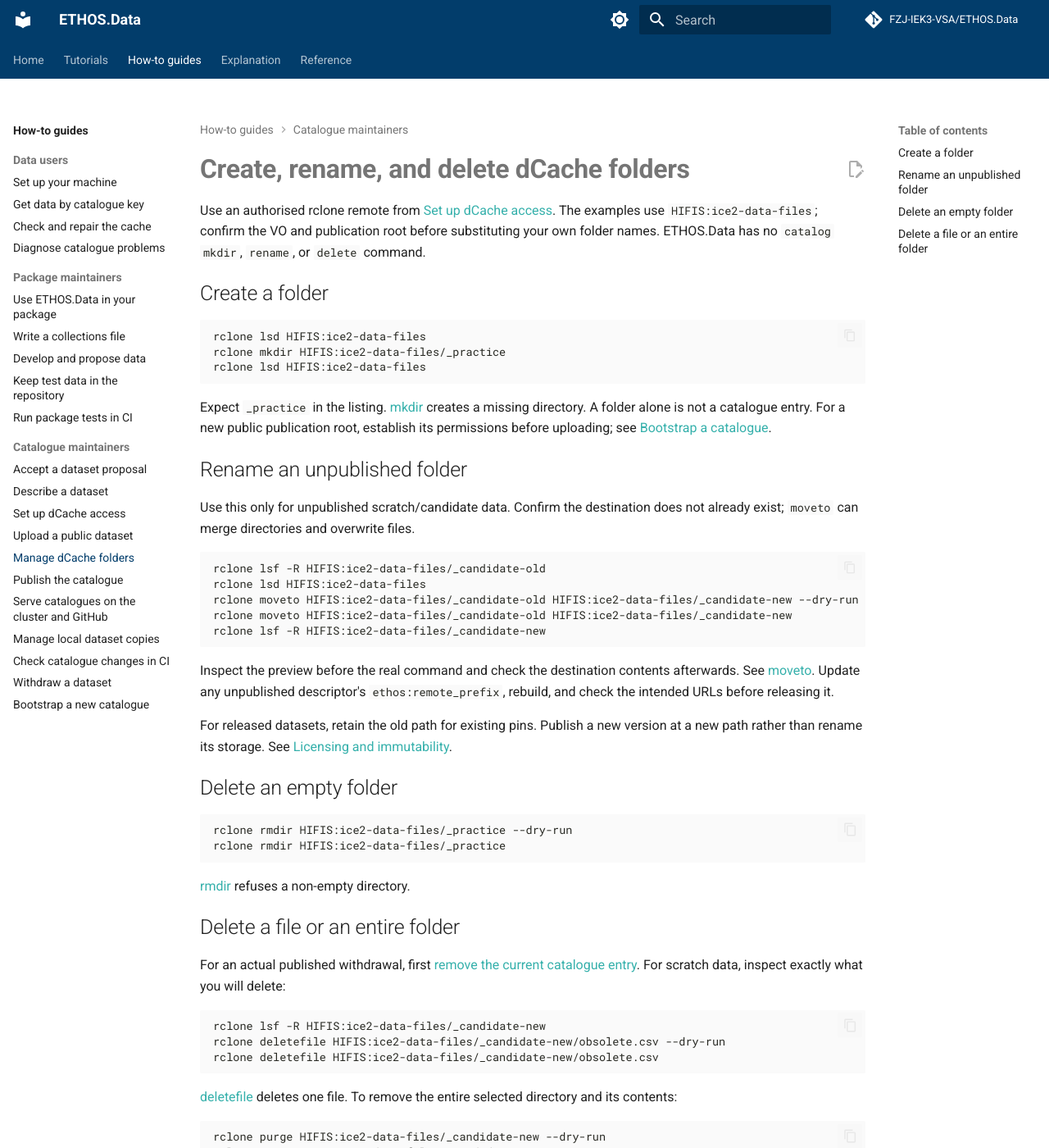
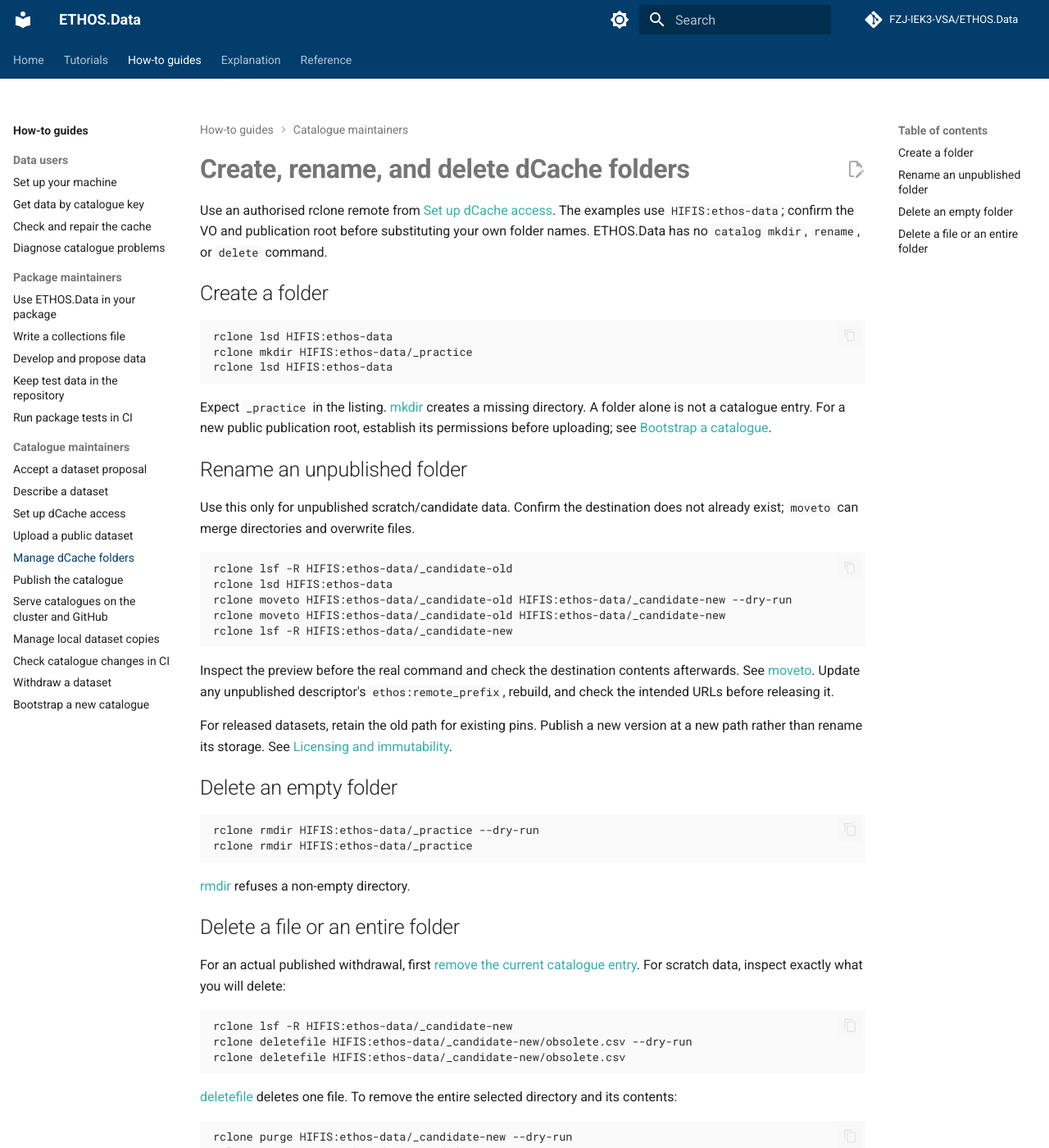
Before and after one commit to FZJ-IEK3-VSA/ETHOS.Data, an MkDocs documentation site: the page built from docs/how-to/catalogue-maintainers/manage-dcache-folders.md, in a window 1280 px wide and 1400 px high. Shown: the whole window at 82% size. Built offline with MkDocs 1.6.1 and Material for MkDocs 9.7.7, drawn with Linux system fonts in a browser that asks for light colours; comment, search, counter and statistics services are not loaded; some of the changed text lies outside the part shown.

Commit message:
Update documentation and code to reflect changes in dataset handling and publication URLs

````diff
--- a/docs/how-to/catalogue-maintainers/manage-dcache-folders.md
+++ b/docs/how-to/catalogue-maintainers/manage-dcache-folders.md
@@ -1,16 +1,16 @@
 # Create, rename, and delete dCache folders
 
 Use an authorised rclone remote from [Set up dCache access](set-up-dcache-access.md).
-The examples use `HIFIS:ice2-data-files`; confirm the VO and publication root
+The examples use `HIFIS:ethos-data`; confirm the VO and publication root
 before substituting your own folder names. ETHOS.Data has no `catalog mkdir`,
 `rename`, or `delete` command.
 
 ## Create a folder
 
 ```bash
-rclone lsd HIFIS:ice2-data-files
-rclone mkdir HIFIS:ice2-data-files/_practice
-rclone lsd HIFIS:ice2-data-files
+rclone lsd HIFIS:ethos-data
+rclone mkdir HIFIS:ethos-data/_practice
+rclone lsd HIFIS:ethos-data
 ```
 
 Expect `_practice` in the listing. [mkdir](https://rclone.org/commands/rclone_mkdir/)
@@ -24,11 +24,11 @@ Use this only for unpublished scratch/candidate data. Confirm the destination
 does not already exist; `moveto` can merge directories and overwrite files.
 
 ```bash
-rclone lsf -R HIFIS:ice2-data-files/_candidate-old
-rclone lsd HIFIS:ice2-data-files
-rclone moveto HIFIS:ice2-data-files/_candidate-old HIFIS:ice2-data-files/_candidate-new --dry-run
-rclone moveto HIFIS:ice2-data-files/_candidate-old HIFIS:ice2-data-files/_candidate-new
-rclone lsf -R HIFIS:ice2-data-files/_candidate-new
+rclone lsf -R HIFIS:ethos-data/_candidate-old
+rclone lsd HIFIS:ethos-data
+rclone moveto HIFIS:ethos-data/_candidate-old HIFIS:ethos-data/_candidate-new --dry-run
+rclone moveto HIFIS:ethos-data/_candidate-old HIFIS:ethos-data/_candidate-new
+rclone lsf -R HIFIS:ethos-data/_candidate-new
 ```
 
 Inspect the preview before the real command and check the destination contents
@@ -43,8 +43,8 @@ version at a new path rather than rename its storage. See
 ## Delete an empty folder
 
 ```bash
-rclone rmdir HIFIS:ice2-data-files/_practice --dry-run
-rclone rmdir HIFIS:ice2-data-files/_practice
+rclone rmdir HIFIS:ethos-data/_practice --dry-run
+rclone rmdir HIFIS:ethos-data/_practice
 ```
 
 [rmdir](https://rclone.org/commands/rclone_rmdir/) refuses a non-empty directory.
@@ -56,18 +56,18 @@ For an actual published withdrawal, first
 inspect exactly what you will delete:
 
 ```bash
-rclone lsf -R HIFIS:ice2-data-files/_candidate-new
-rclone deletefile HIFIS:ice2-data-files/_candidate-new/obsolete.csv --dry-run
-rclone deletefile HIFIS:ice2-data-files/_candidate-new/obsolete.csv
+rclone lsf -R HIFIS:ethos-data/_candidate-new
+rclone deletefile HIFIS:ethos-data/_candidate-new/obsolete.csv --dry-run
+rclone deletefile HIFIS:ethos-data/_candidate-new/obsolete.csv
 ```
 
 [deletefile](https://rclone.org/commands/rclone_deletefile/) deletes one file.
 To remove the entire selected directory and its contents:
 
 ```bash
-rclone purge HIFIS:ice2-data-files/_candidate-new --dry-run
-rclone purge HIFIS:ice2-data-files/_candidate-new
-rclone lsd HIFIS:ice2-data-files
+rclone purge HIFIS:ethos-data/_candidate-new --dry-run
+rclone purge HIFIS:ethos-data/_candidate-new
+rclone lsd HIFIS:ethos-data
 ```
 
 [purge](https://rclone.org/commands/rclone_purge/) recursively removes the folder;
````
Also changed, not shown: docs/how-to/catalogue-maintainers/bootstrap-a-catalogue.md (+4 -4 lines), docs/how-to/catalogue-maintainers/upload-a-dataset.md (+2 -1 lines), docs/reference/cli/catalog.md (+4 -2 lines), docs/reference/schemas.md (+1 -1 lines), 3 other files.
